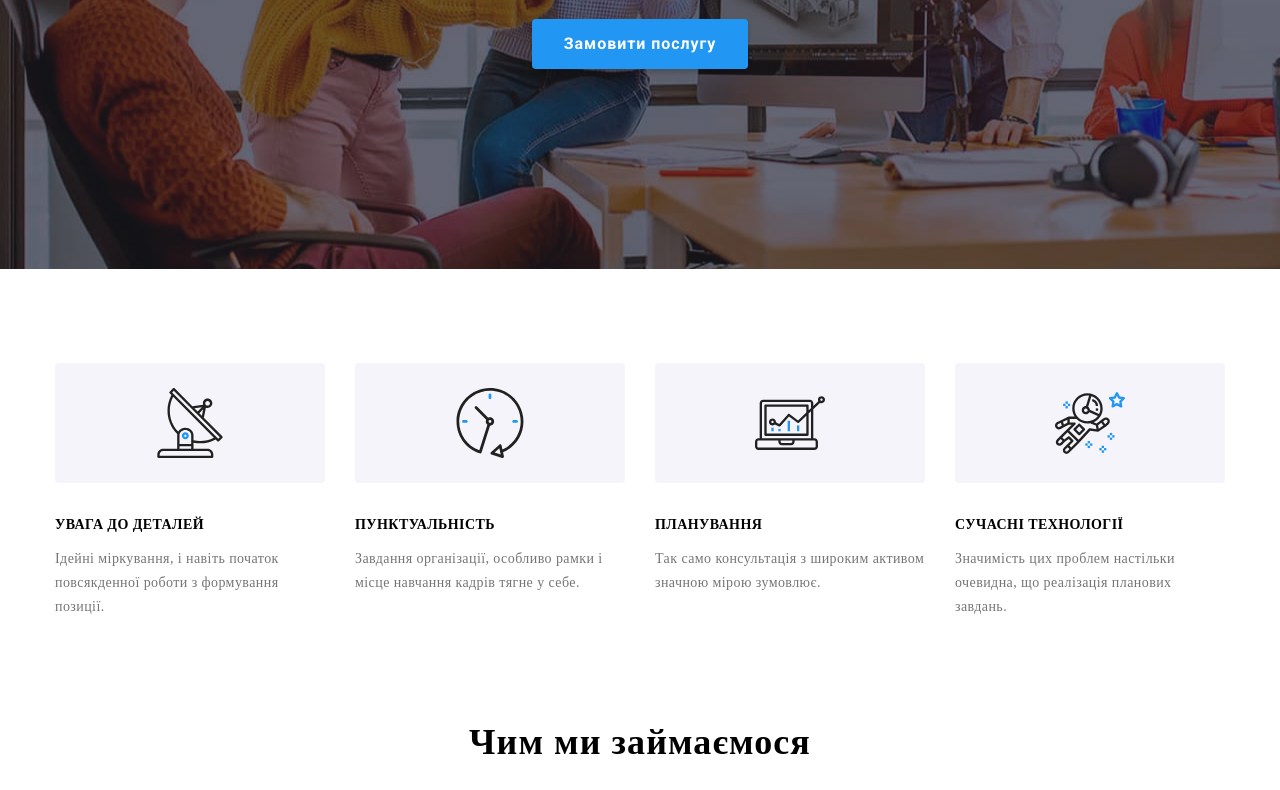
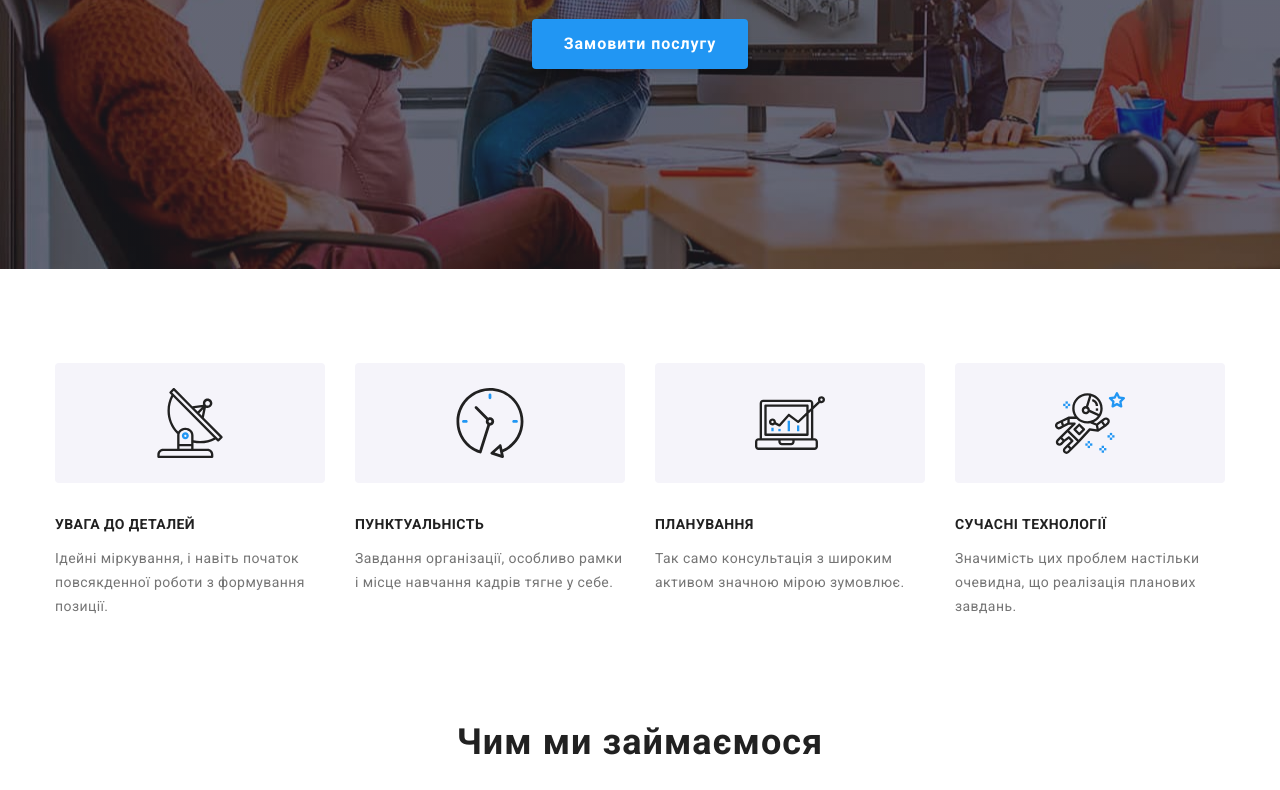
Before and after one commit to Pandow1kS/goit-markup-hw-07, a plain HTML site: page index.html in a window 1280 px wide. Shown: the part 412-1202 px from the top of the page. Drawn offline with nearby package versions, Linux system fonts and the light colour scheme; files that its build step writes are made by us from their sources.

Commit message:
hw7_2
https://monosnap.com/file/R4DkfT0JvJZQxNBFP058gIkwwcqEMp

```diff
--- a/scss/support/_default.scss
+++ b/scss/support/_default.scss
@@ -1,7 +1,7 @@
 body{
-    color: var(--color-primaly);
+    color: var(--color-primary);
     background-color: var(--color-primary-light);
-    font-family: var(--font-family-secondary);
+    font-family: var(--font-family-primary);
     font-size: 14px;
     font-weight: 400;
     line-height: 1.714;
```
